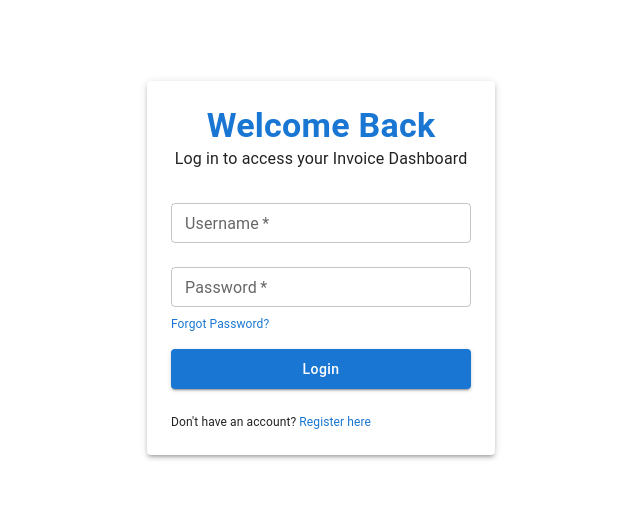
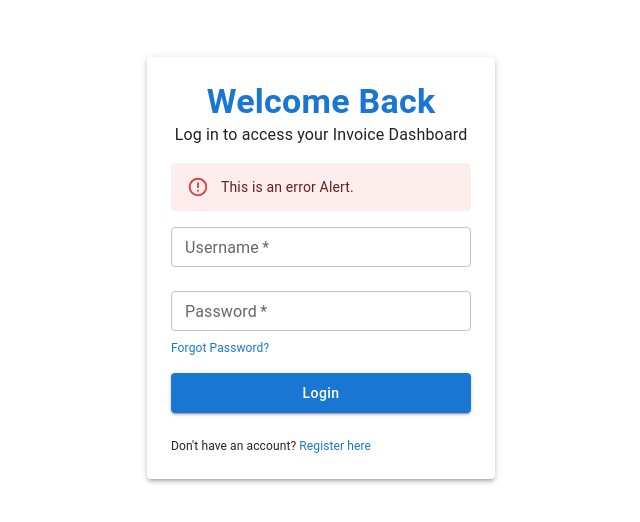
Before and after one commit to J1MMM/invoicing-system, a React (Vite) app: page /login in a window 1280 px wide. Shown: the part 132-654 px from the top of the page, without its empty margins (319-959 px from the left). Built offline with nearby package versions, Linux system fonts and the light colour scheme.

Commit message:
add login page alert

```diff
--- a/src/pages/LoginPage.jsx
+++ b/src/pages/LoginPage.jsx
@@ -1,4 +1,5 @@
 import {
+  Alert,
   Box,
   Button,
   Paper,
@@ -56,11 +57,13 @@ const LoginPage = () => {
         >
           Welcome Back
         </Typography>
-        <Typography variant="body1" textAlign="center">
+        <Typography variant="body1" textAlign="center" mb={2}>
           Log in to access your Invoice Dashboard
         </Typography>
 
-        <Stack width={300} mt={2}>
+        <Alert severity="error">This is an error Alert.</Alert>
+
+        <Stack width={300}>
           <TextField
             label="Username"
             name="username"
```
